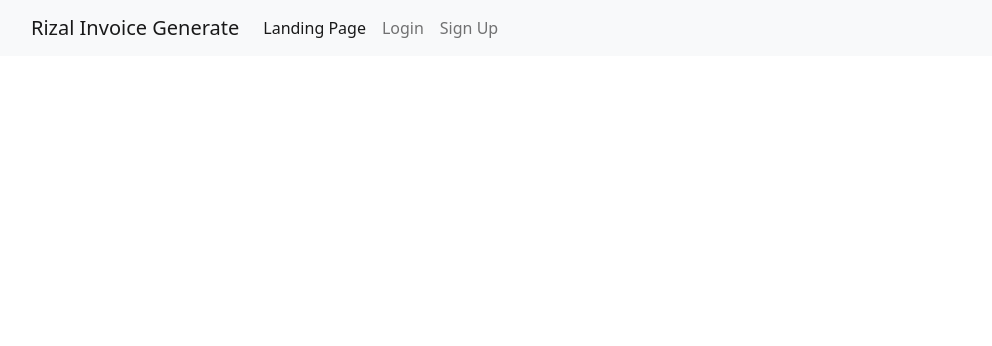
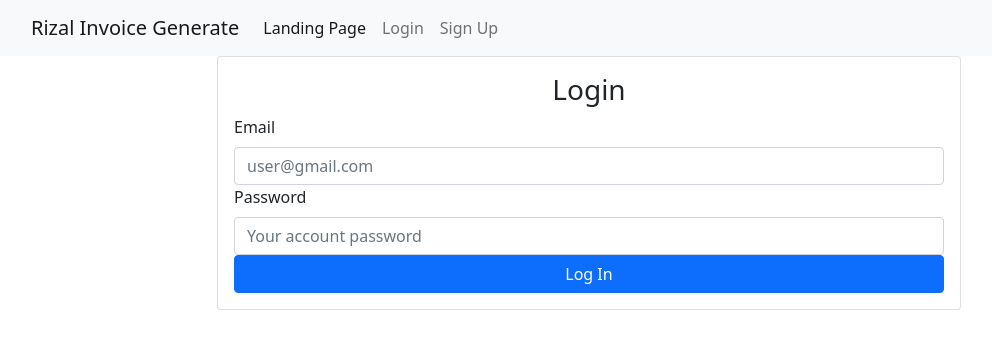
Before and after one commit to manishsharma0398/rizal_generate_invoice, a React (Create React App) app: page /login in a window 1280 px wide. Shown: the top 346 px of the page, without its empty margins (51-1043 px from the left). Built offline with nearby package versions, Linux system fonts and the light colour scheme.

Commit message:
login form frontend done

```diff
--- a/src/App.js
+++ b/src/App.js
@@ -1,7 +1,8 @@
 import React from "react";
-import Navbar from "./components/Navbar";
+import Navbar from "./components/navbar/Navbar";
 import { BrowserRouter as Router, Route, Switch } from "react-router-dom";
-import LandingPage from "./components/LandingPage";
+import LandingPage from "./components/landing-page/LandingPage";
+import Login from "./components/login/Login";
 
 const App = () => {
   return (
@@ -12,6 +13,7 @@ const App = () => {
           <div className="jumbotron">
             <Switch>
               <Route exact path="/" component={LandingPage} />
+              <Route exact path="/login" component={Login} />
             </Switch>
           </div>
         </div>
--- /dev/null
+++ b/src/components/form-inputs/TextInput.jsx
@@ -0,0 +1,36 @@
+import React from "react";
+
+const TextInput = ({
+  id,
+  label,
+  invalid,
+  type,
+  value,
+  invalidText,
+  onChange,
+  placeholder,
+}) => {
+  return (
+    <div>
+      <label htmlFor={id} className="form-label">
+        {label}
+      </label>
+      <input
+        onChange={onChange}
+        type={type}
+        className={`form-control ${invalid ? "is-invalid" : ""}`}
+        id={id}
+        value={value}
+        placeholder={placeholder}
+        required
+      />
+      <div className="invalid-feedback">{invalidText}</div>
+    </div>
+  );
+};
+
+TextInput.defaultProps = {
+  type: "text",
+};
+
+export default TextInput;
--- /dev/null
+++ b/src/components/login/Login.jsx
@@ -0,0 +1,63 @@
+import React, { Component } from "react";
+import TextInput from "../form-inputs/TextInput";
+
+class Login extends Component {
+  constructor(props) {
+    super(props);
+
+    this.state = {
+      email: "",
+      password: "",
+    };
+  }
+
+  onInputChange = (e) => {
+    this.setState({ [`${e.target.id}`]: e.target.value });
+  };
+
+  onSubmitLoginForm = (e) => {
+    e.preventDefault();
+    console.log(this.state.email, this.state.password);
+  };
+
+  render() {
+    const { email, password } = this.state;
+    return (
+      <div className="row col-md-8 mx-auto card">
+        <form onSubmit={this.onSubmitLoginForm} className="card-body">
+          <h3 className="card-title text-center">Login</h3>
+
+          <TextInput
+            id="email"
+            type="email"
+            label="Email"
+            onChange={this.onInputChange}
+            value={email}
+            invalid=""
+            invalidText=""
+            placeholder="user@gmail.com"
+          />
+
+          <TextInput
+            id="password"
+            type="password"
+            label="Password"
+            onChange={this.onInputChange}
+            value={password}
+            invalid=""
+            invalidText=""
+            placeholder="Your account password"
+          />
+
+          <div className="d-grid">
+            <button className="btn btn-primary btn-block" type="submit">
+              Log In
+            </button>
+          </div>
+        </form>
+      </div>
+    );
+  }
+}
+
+export default Login;
```
Also changed, not shown: src/components/landing-page/LandingPage.jsx (renamed from src/components/LandingPage.jsx), src/components/navbar/Navbar.jsx (renamed from src/components/Navbar.jsx), 1 other file (tests, documents, lock files or other folders).
